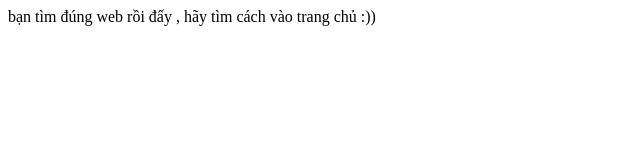
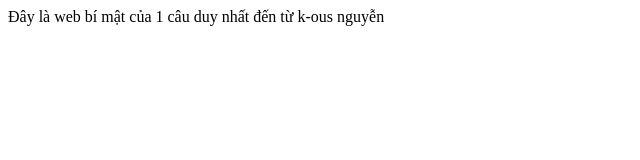
Before and after one commit to NiNoNoName/Html-Javascript, a plain HTML site: page index.html in a window 1280 px wide. Shown: the full height of the page, 0-640 px from the left. Drawn offline with Linux system fonts and the light colour scheme.

Commit message:
Update index.html

```diff
--- a/index.html
+++ b/index.html
@@ -1 +1 @@
-<p>bạn tìm đúng web rồi đấy , hãy tìm cách vào trang chủ :))</p>
+<p>Đây là web bí mật của 1 câu duy nhất đến từ k-ous nguyễn</p>
```
